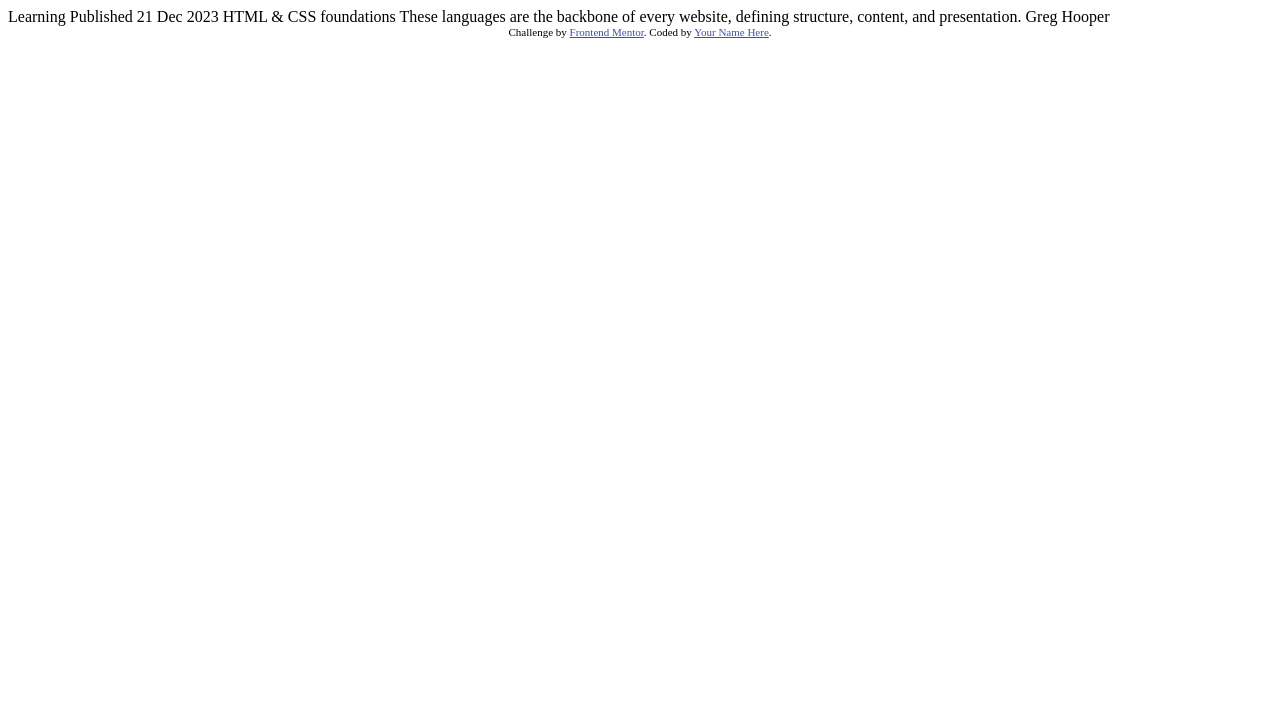
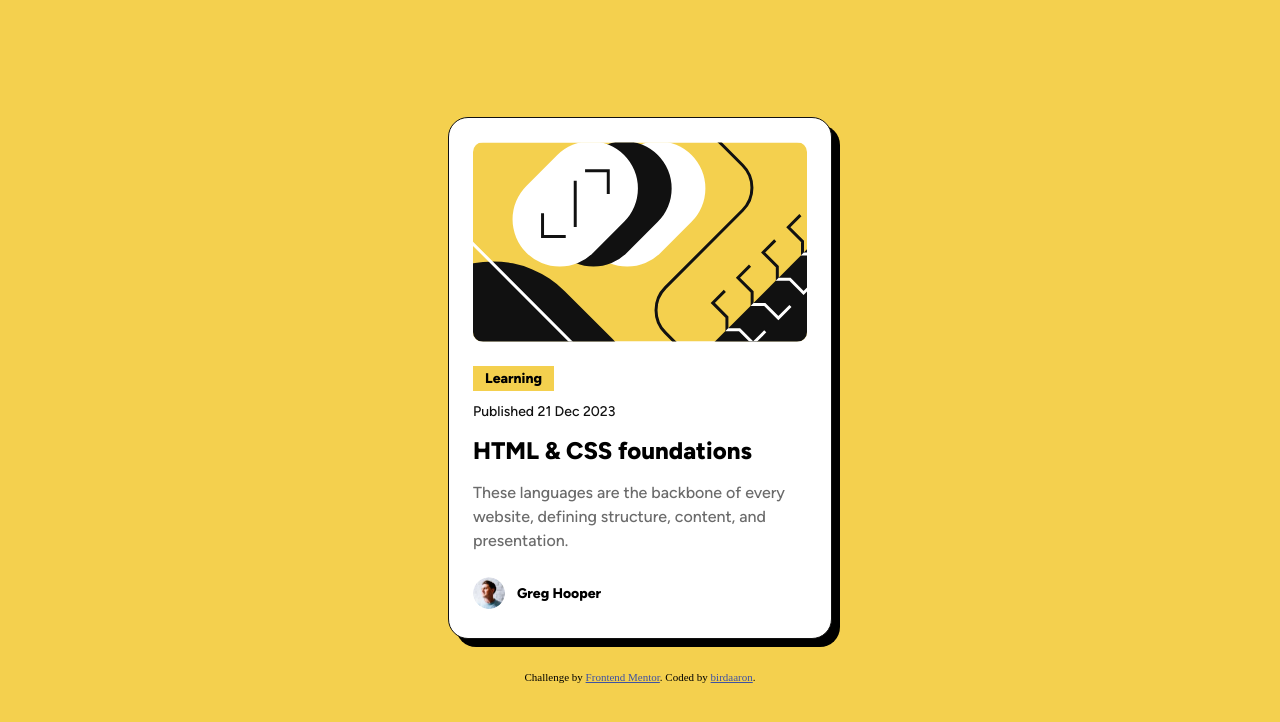
Before and after one commit to birdaaron/fm-frontend-practice, a plain HTML site: page blog-preview-card-main/index.html in a window 1280 px wide. Drawn offline with Linux system fonts and the light colour scheme.

Commit message:
finish blog card

```diff
--- a/blog-preview-card-main/index.html
+++ b/blog-preview-card-main/index.html
@@ -1,34 +1,59 @@
 <!DOCTYPE html>
 <html lang="en">
   <head>
-  <meta charset="UTF-8">
-  <meta name="viewport" content="width=device-width, initial-scale=1.0"> <!-- displays site properly based on user's device -->
+    <meta charset="UTF-8" />
+    <meta name="viewport" content="width=device-width, initial-scale=1.0" />
+    <!-- displays site properly based on user's device -->
 
-  <link rel="icon" type="image/png" sizes="32x32" href="./assets/images/favicon-32x32.png">
+    <link
+      rel="icon"
+      type="image/png"
+      sizes="32x32"
+      href="./assets/images/favicon-32x32.png"
+    />
 
     <title>Frontend Mentor | Blog preview card</title>
 
     <!-- Feel free to remove these styles or customise in your own stylesheet 👍 -->
-  <style>
-    .attribution { font-size: 11px; text-align: center; }
-    .attribution a { color: hsl(228, 45%, 44%); }
-  </style>
+    <link rel="stylesheet" href="./style.css" />
+
   </head>
   <body>
-
-  Learning
-
-  Published 21 Dec 2023
-
-  HTML & CSS foundations
-
+    <main>
+      <div class="card">
+        <div class="card-image">
+          <img
+            src="./assets/images/illustration-article.svg"
+            alt="illustration"
+          />
+        </div>
+        <div class="card-content">
+          <div class="card-tag">Learning</div>
+          <div class="card-date">Published 21 Dec 2023</div>
+          <div class="card-title">
+            <h1>HTML & CSS foundations</h1>
+          </div>
+          <div class="card-text">
+            <p>
               These languages are the backbone of every website, defining structure, content, and presentation.
-
-  Greg Hooper
-
+            </p>
+          </div>
+          <div class="card-author">
+            <img
+              src="./assets/images/image-avatar.webp"
+              alt="image-avatar"
+            />
+            <span>Greg Hooper</span>
+          </div>
+      </div>
+    </main>
+    <footer>
       <div class="attribution">
-    Challenge by <a href="https://www.frontendmentor.io?ref=challenge" target="_blank">Frontend Mentor</a>.
-    Coded by <a href="#">Your Name Here</a>.
+        Challenge by
+        <a href="https://www.frontendmentor.io?ref=challenge" target="_blank"
+          >Frontend Mentor</a
+        >. Coded by <a href="#">birdaaron</a>.
       </div>
+    </footer>
   </body>
 </html>
--- /dev/null
+++ b/blog-preview-card-main/style.css
@@ -0,0 +1,128 @@
+:root {
+  --color-yellow: #f4d04e;
+  --color-gray-950: #111111;
+  --color-gray-500: #6b6b6b;
+}
+@font-face {
+  font-family: "Figtree-ExtraBold";
+  src: url("./assets/fonts/static/Figtree-ExtraBold.ttf") format("truetype");
+  font-weight: 800;
+  font-style: normal;
+  font-display: swap;
+}
+@font-face {
+  font-family: "Figtree-Medium";
+  src: url("./assets/fonts/static/Figtree-Medium.ttf") format("truetype");
+  font-weight: 400;
+  font-style: normal;
+  font-display: swap;
+}
+.attribution {
+  margin-top: 2rem;
+  font-size: 11px;
+  text-align: center;
+}
+.attribution a {
+  color: hsl(228, 45%, 44%);
+}
+html,
+body {
+  display: flex;
+  background-color: var(--color-yellow);
+  min-height: 100%;
+  flex-direction: column;
+  justify-content: center;
+  align-items: center;
+  font-size: 16px;
+}
+.card {
+  display: flex;
+  flex-direction: column;
+  padding: 1.5rem;
+  border: 1px solid var(--color-gray-950);
+  box-sizing: border-box;
+  background-color: white;
+  border-radius: 20px;
+  box-shadow: 8px 8px 0 0 black;
+  width: 20.4375em;
+  height: 31rem;
+}
+.card-image {
+  width: 100%;
+  height: 12.5rem;
+  border-radius: 10px;
+  overflow: hidden;
+}
+
+.card-image img {
+  width: 100%;
+  height: 100%;
+  object-fit: cover;
+  display: block;
+}
+
+.card-content {
+  margin-top: 1.5rem;
+}
+.card-tag {
+  font-family: "Figtree-ExtraBold", sans-serif;
+  font-size: 12px;
+  display: inline-block;
+  background-color: var(--color-yellow);
+  padding: 4px 12px;
+}
+.card-date {
+  font-family: "Figtree-Medium", sans-serif;
+  font-size: 12px;
+  color: var(--color-gray-950);
+  margin-top: 0.75rem;
+}
+.card-title {
+  margin-top: 0.75rem;
+}
+.card-title h1 {
+  font-family: "Figtree-ExtraBold", sans-serif;
+  font-size: 20px;
+}
+.card-text {
+  font-family: "Figtree-Medium", sans-serif;
+  font-size: 14px;
+  color: var(--color-gray-500);
+  margin-top: 0.75rem;
+  line-height: 150%;
+}
+.card-author {
+  height: 2rem;
+  display: flex;
+  align-items: center;
+  margin-top: 1.5rem;
+}
+.card-author img {
+  width: 2rem;
+  height: 2rem;
+  border-radius: 50%;
+}
+.card-author span {
+  margin-left: 0.75rem;
+  font-family: "Figtree-ExtraBold", sans-serif;
+  font-size: 14px;
+}
+@media screen and (min-width: 432px) {
+  .card {
+    width: 24rem;
+    height: 32.625rem;
+  }
+
+  .card-tag {
+    font-size: 14px;
+  }
+  .card-text {
+    font-size: 16px;
+  }
+  .card-date {
+    font-size: 14px;
+  }
+  .card-title h1 {
+    font-size: 24px;
+  }
+}
```
Lines whose indentation alone changed are shown as unchanged.
